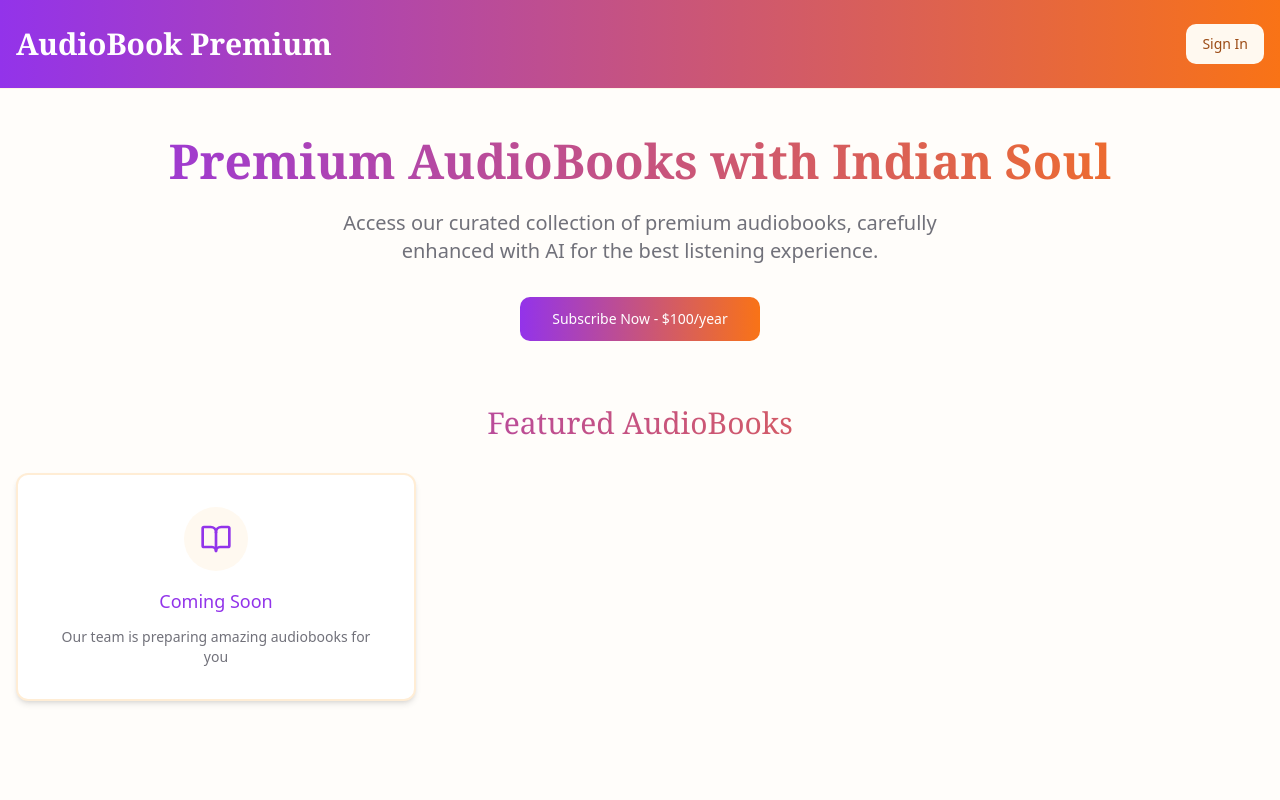
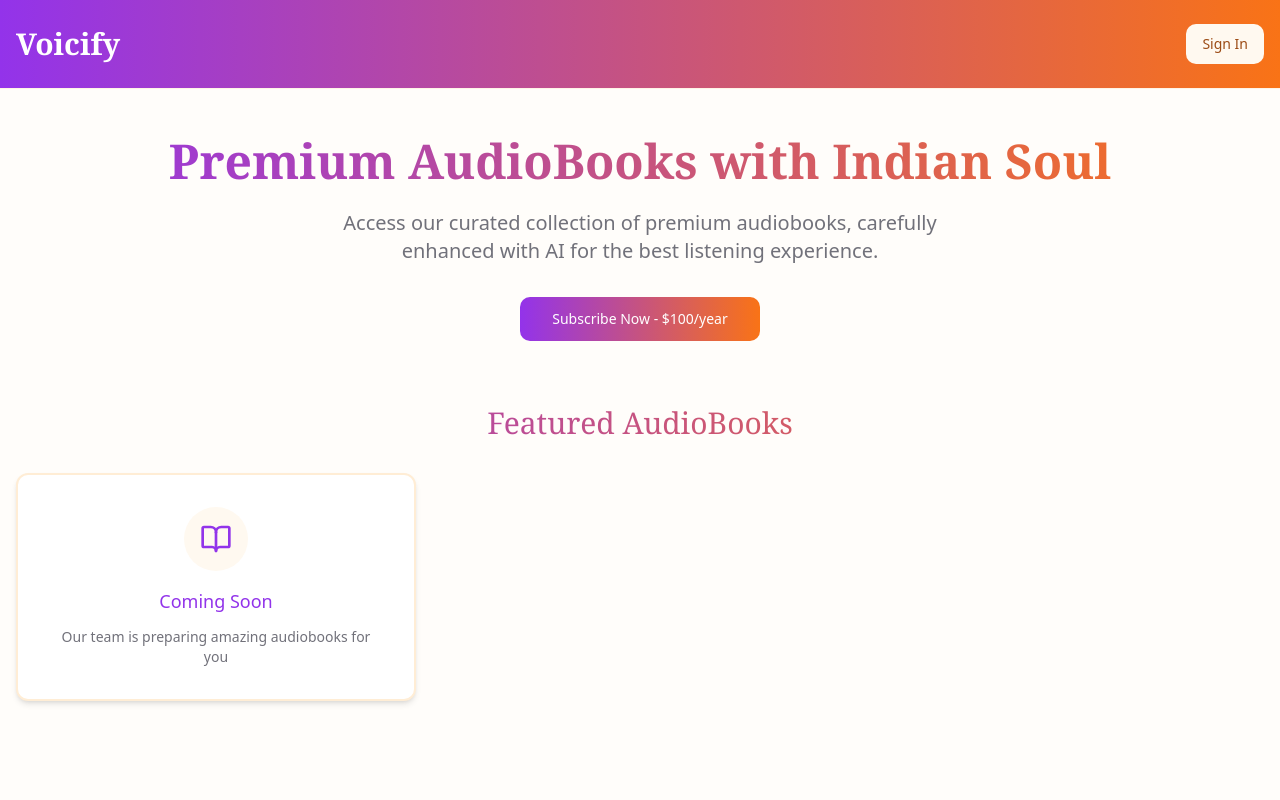
Before and after one commit to The-entity-55/gemini-library-sync, a React (Vite) app: page / in a window 1280 px wide. Shown: the top 800 px of the page. Built offline with nearby package versions, Linux system fonts and the light colour scheme.

Commit message:
Rename app to Voicify
Updated the application name to "Voicify" in the relevant files.
[skip gpt_engineer]

```diff
--- a/src/pages/Index.tsx
+++ b/src/pages/Index.tsx
@@ -9,7 +9,7 @@ const Index = () => {
       <header className="border-b bg-gradient-to-r from-purple-600 to-orange-500">
         <div className="container mx-auto px-4 py-6 flex justify-between items-center">
           <h1 className="text-3xl font-bold text-white font-serif">
-            AudioBook Premium
+            Voicify
           </h1>
           <div className="space-x-4">
             <Button variant="secondary" className="hover:bg-white/90">
```
